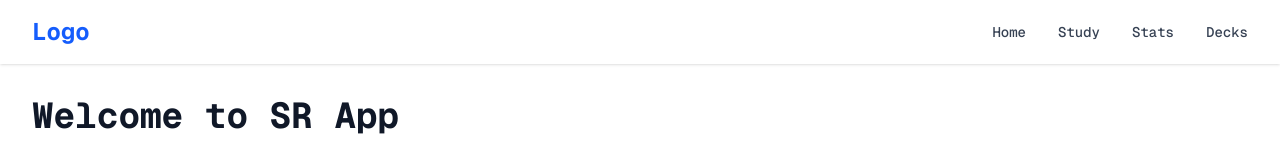
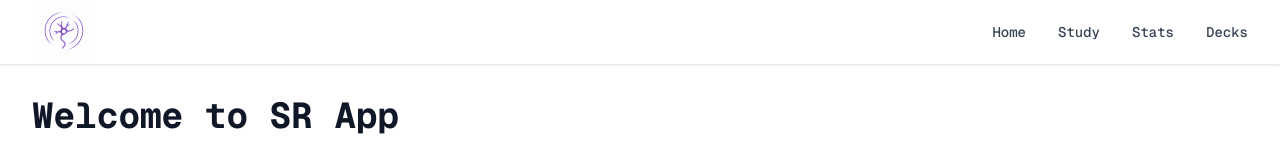
Before and after one commit to jpb-1729/spaced-repetition-app, a Next.js app: page / in a window 1280 px wide. Shown: the top 160 px of the page. Built offline with nearby package versions, Linux system fonts and the light colour scheme.

Commit message:
feat(ui): add logo to site header

```diff
--- a/components/Navbar.tsx
+++ b/components/Navbar.tsx
@@ -1,3 +1,6 @@
+import Link from 'next/link'
+import Image from 'next/image'
+
 export default function Navbar() {
   const navigation = [
     { name: 'Home', href: '/' },
@@ -10,19 +13,17 @@ export default function Navbar() {
     <nav className="bg-white shadow">
       <div className="mx-auto max-w-7xl px-4 sm:px-6 lg:px-8">
         <div className="flex h-16 items-center justify-between">
-          <a href="/" className="text-2xl font-bold text-blue-600">
-            Logo
-          </a>
+          <Image src="/logo.png" alt="Spaced Repetition Logo" width={64} height={64} priority />
 
           <div className="flex items-center space-x-8">
             {navigation.map((item) => (
-              <a
+              <Link
                 key={item.name}
                 href={item.href}
                 className="text-sm font-medium text-gray-700 transition-colors hover:text-blue-600"
               >
                 {item.name}
-              </a>
+              </Link>
             ))}
           </div>
         </div>
```
Also changed, not shown: public/logo.png (added).
